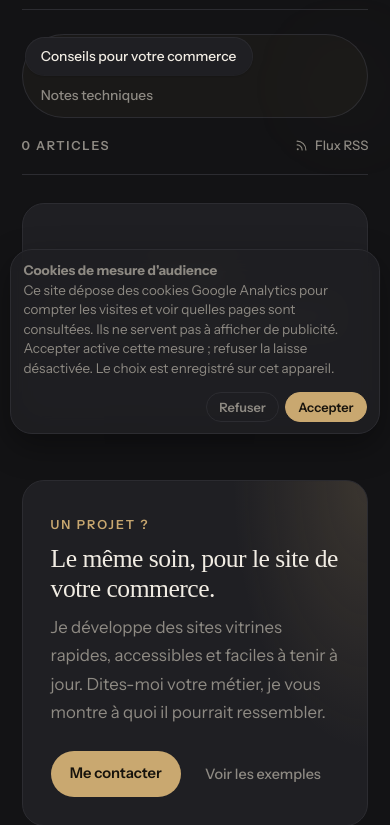
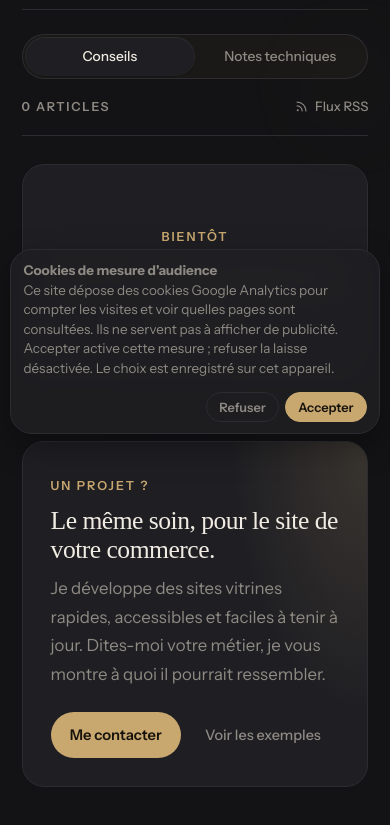
Before and after one commit to Killianp-dev/django-app, a Django app: page /blog/ in a window 390 px wide. Shown: the part 400-1225 px from the top of the page. Run offline with Django 5.2, Linux system fonts and the light colour scheme; data that the repository does not hold is empty; some web fonts are replaced.

Commit message:
Blog sur mobile : les onglets « Conseils pour votre commerce » et « Notes techniques », qui passaient sur deux lignes dans une capsule déformée, deviennent deux moitiés égales sur toute la largeur sous 520 px, avec le libellé court « Conseils ».
Co-Authored-By: Claude Opus 5.5 <noreply@anthropic.com>

```diff
--- a/src/static/css/main.css
+++ b/src/static/css/main.css
@@ -19,7 +19,7 @@
 /* 3. Sections - Sections spécifiques de la page */
 @import url('./sections/_hero.css?v=20261119-deck');
 @import url('./sections/_asymetric.css?v=20261120-fonctions');
-@import url('./sections/_blog.css?v=20261119-seo');
+@import url('./sections/_blog.css?v=20261120-onglets');
 @import url('./sections/_blog-integration.css?v=20261114-blog-grid');
 @import url('./sections/_offer.css?v=20261113-sections');
 @import url('./sections/_pricing.css?v=20261119-champagne');
--- a/src/static/css/sections/_blog.css
+++ b/src/static/css/sections/_blog.css
@@ -48,6 +48,32 @@
   color: var(--color-ink);
   background: var(--color-surface);
   box-shadow: var(--shadow-sm), 0 0 0 1px var(--color-border);
+}
+
+.blog-tabs__short {
+  display: none;
+}
+
+/* Sur mobile, les deux onglets ne tiennent plus sur une ligne : ils deviennent deux
+   moitiés égales sur toute la largeur, avec un libellé court pour le premier. */
+@media (max-width: 520px) {
+  .blog-tabs {
+    display: grid;
+    grid-template-columns: repeat(2, minmax(0, 1fr));
+    width: 100%;
+  }
+
+  .blog-tabs__link {
+    text-align: center;
+  }
+
+  .blog-tabs__full {
+    display: none;
+  }
+
+  .blog-tabs__short {
+    display: inline;
+  }
 }
 
 .blog-toolbar__count {
--- a/src/templates/base.html
+++ b/src/templates/base.html
@@ -44,7 +44,7 @@
     <noscript>
         <link rel="stylesheet" href="https://fonts.googleapis.com/css2?family=Instrument+Sans:ital,wght@0,400;0,500;0,600;0,700;1,400&family=Instrument+Serif:ital@0;1&display=swap">
     </noscript>
-    <link rel="stylesheet" href="{% static 'css/main.css' %}?v=20261120-fonctions">
+    <link rel="stylesheet" href="{% static 'css/main.css' %}?v=20261120-onglets">
     <link rel="icon" href="{% static 'ressources/favicon.svg' %}?v=20260822" type="image/svg+xml">
     <link rel="icon" type="image/png" sizes="32x32" href="{% static 'ressources/killianp-fav.png' %}?v=20260822">
     <link rel="apple-touch-icon" href="{% static 'ressources/apple-touch-icon.png' %}?v=20260822">
--- a/src/templates/blog/blogpost_list.html
+++ b/src/templates/blog/blogpost_list.html
@@ -46,7 +46,7 @@
 
     <div class="blog-toolbar">
         <nav class="blog-tabs" aria-label="Rubriques du blog">
-            <a class="blog-tabs__link" href="{% url 'blog:home' %}"{% if rubrique != "technique" %} aria-current="page"{% endif %}>Conseils pour votre commerce</a>
+            <a class="blog-tabs__link" href="{% url 'blog:home' %}"{% if rubrique != "technique" %} aria-current="page"{% endif %}><span class="blog-tabs__full">Conseils pour votre commerce</span><span class="blog-tabs__short">Conseils</span></a>
             <a class="blog-tabs__link" href="{% url 'blog:notes' %}"{% if rubrique == "technique" %} aria-current="page"{% endif %}>Notes techniques</a>
         </nav>
         <p class="blog-toolbar__count">
```
